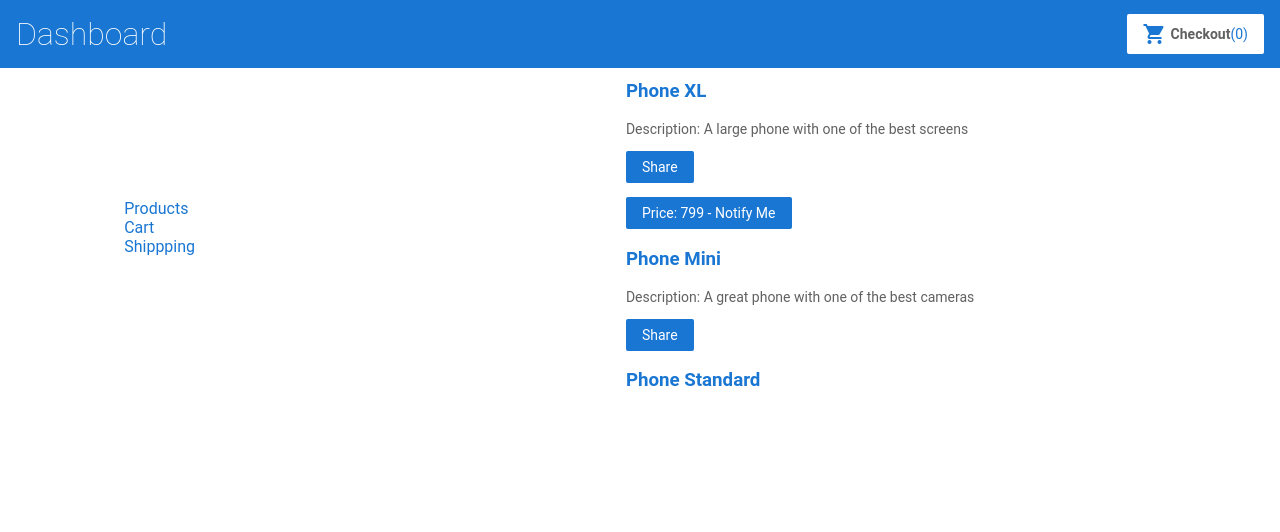
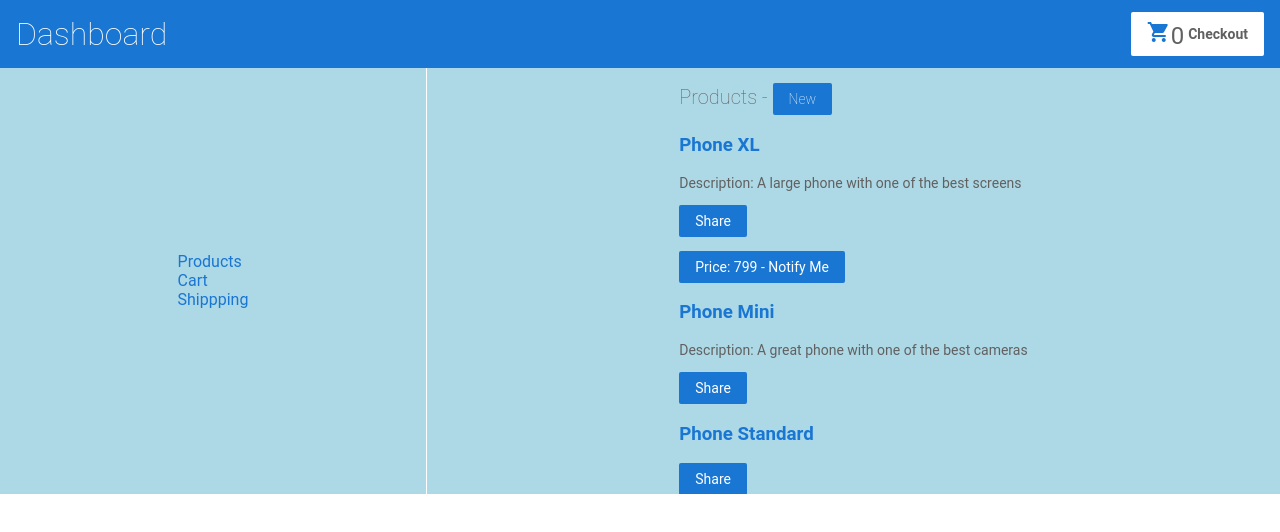
Before and after one commit to s2iwi2s/angular-demo-s2iwi2s, an Angular app: page / in a window 1280 px wide. Shown: the top 532 px of the page. Built offline with nearby package versions, Linux system fonts and the light colour scheme.

Commit message:
9 files modified, 1 added

```diff
--- a/package.json
+++ b/package.json
@@ -10,6 +10,7 @@
     "@angular/core": "8.2.2",
     "@angular/forms": "8.2.2",
     "@angular/material": "8.1.3",
+    "@angular/material-moment-adapter": "^8.1.3",
     "@angular/platform-browser": "8.2.2",
     "@angular/platform-browser-dynamic": "8.2.2",
     "@angular/router": "8.2.2",
@@ -17,6 +18,7 @@
     "core-js": "2",
     "jasmine-core": "3.4.0",
     "jasmine-marbles": "0.6.0",
+    "moment": "^2.18.1",
     "rxjs": "6.5.2",
     "tslib": "1.10.0",
     "web-animations-js": "2.3.2",
--- a/src/app/app.component.css
+++ b/src/app/app.component.css
@@ -1,6 +1,23 @@
+@import '~@angular/material/prebuilt-themes/deeppurple-amber.css';
+
+
+
 p {
   font-family: Lato;
 }
+mat-grid-tile {
+  background: lightblue;
+}
+
+.example-container {
+  position: absolute;
+  top: 0;
+  bottom: 0;
+  left: 0;
+  right: 0;
+  background: #eee;
+}
+
 
 /*
 Copyright Google LLC. All Rights Reserved.
--- a/src/app/app.component.html
+++ b/src/app/app.component.html
@@ -1,10 +1,43 @@
+
+
 <app-top-bar></app-top-bar>
 
 
-<mat-grid-list cols="4" rowHeight="1:1">
+<mat-grid-list cols="3">
   <mat-grid-tile><app-left-menu></app-left-menu></mat-grid-tile>
-  <mat-grid-tile colspan="3"><router-outlet></router-outlet></mat-grid-tile>
+  <mat-divider [vertical]="true"></mat-divider>
+  <mat-grid-tile colspan="2"><router-outlet></router-outlet></mat-grid-tile>
 </mat-grid-list>
+<!--
+<mat-grid-list [cols]="2">
+  <mat-grid-tile><app-left-menu></app-left-menu></mat-grid-tile>
+  <mat-divider [vertical]="true"></mat-divider>
+  <mat-grid-tile><router-outlet></router-outlet></mat-grid-tile>
+</mat-grid-list>
+-->
+
+
+<!--
+  <app-top-bar></app-top-bar>
+<mat-grid-list [cols]="4">
+  <mat-grid-tile><app-left-menu></app-left-menu></mat-grid-tile>
+  <mat-divider [vertical]="true"></mat-divider>
+  <mat-grid-tile [colspan]="3"><router-outlet></router-outlet></mat-grid-tile>
+</mat-grid-list>
+-->
+<!--
+<mat-sidenav-container>
+  <mat-sidenav mode="side" opened><app-left-menu></app-left-menu></mat-sidenav>
+  <mat-sidenav-content><router-outlet></router-outlet></mat-sidenav-content>
+</mat-sidenav-container>
+-->
+<!--
+<mat-sidenav-container class="example-container">
+  <mat-sidenav mode="side" opened>Sidenav content</mat-sidenav>
+  <mat-sidenav-content>Main content</mat-sidenav-content>
+</mat-sidenav-container>
+-->
+
 <!--
 Copyright Google LLC. All Rights Reserved.
 Use of this source code is governed by an MIT-style license that
--- a/src/app/app.component.ts
+++ b/src/app/app.component.ts
@@ -1,5 +1,5 @@
 import { Component } from '@angular/core';
-import { MatGridListModule } from '@angular/material/grid-list'
+import { NgModule } from '@angular/core';
 
 @Component({
   selector: 'app-root',
--- a/src/app/left-menu/left-menu.component.html
+++ b/src/app/left-menu/left-menu.component.html
@@ -2,5 +2,4 @@
   <a [title]="menuItem.name" [routerLink]="[menuItem.url]">
     {{ menuItem.name }}
   </a>
-
 </div>
--- a/src/app/service/cart.service.ts
+++ b/src/app/service/cart.service.ts
@@ -34,4 +34,8 @@ export class CartService {
   getShippingPrices() {
     return this.http.get('/assets/shipping.json');
   }
+
+  getCartCount(){
+      return this.items.length;
+  }
 }
--- a/src/app/top-bar/top-bar.component.html
+++ b/src/app/top-bar/top-bar.component.html
@@ -1,12 +1,12 @@
-
 
 <a [routerLink]="['/']">
   <h1>Dashboard</h1>
 </a>
 
-<a [routerLink]="['/cart']" class="button fancy-button">
-<i class="material-icons">shopping_cart</i>
-<b>Checkout</b>({{cartCount}})
+<a [routerLink]="['/cart']" class="button fancy-button"  >
+  <i class="material-icons" [matBadge]="cartCount" matBadgePosition="after"  matBadgeOverlap="false" matBadgeColor="accent">shopping_cart</i>
+
+  <b>Checkout</b>
 </a>
 
 <!--
--- a/src/app/top-bar/top-bar.component.ts
+++ b/src/app/top-bar/top-bar.component.ts
@@ -14,11 +14,10 @@ export class TopBarComponent implements OnInit {
 
   ngOnInit() {
     this.cartService.change.subscribe(items => {
-      this.cartCount = this.cartService.items.length;
+      this.cartCount = this.cartService.getCartCount();
     });
   }
 }
-
 
 /*
 Copyright Google LLC. All Rights Reserved.
```
Also changed, not shown: src/app/app.module.ts (+12 -1 lines), src/app/material-module.ts (added, +95 -0 lines).
